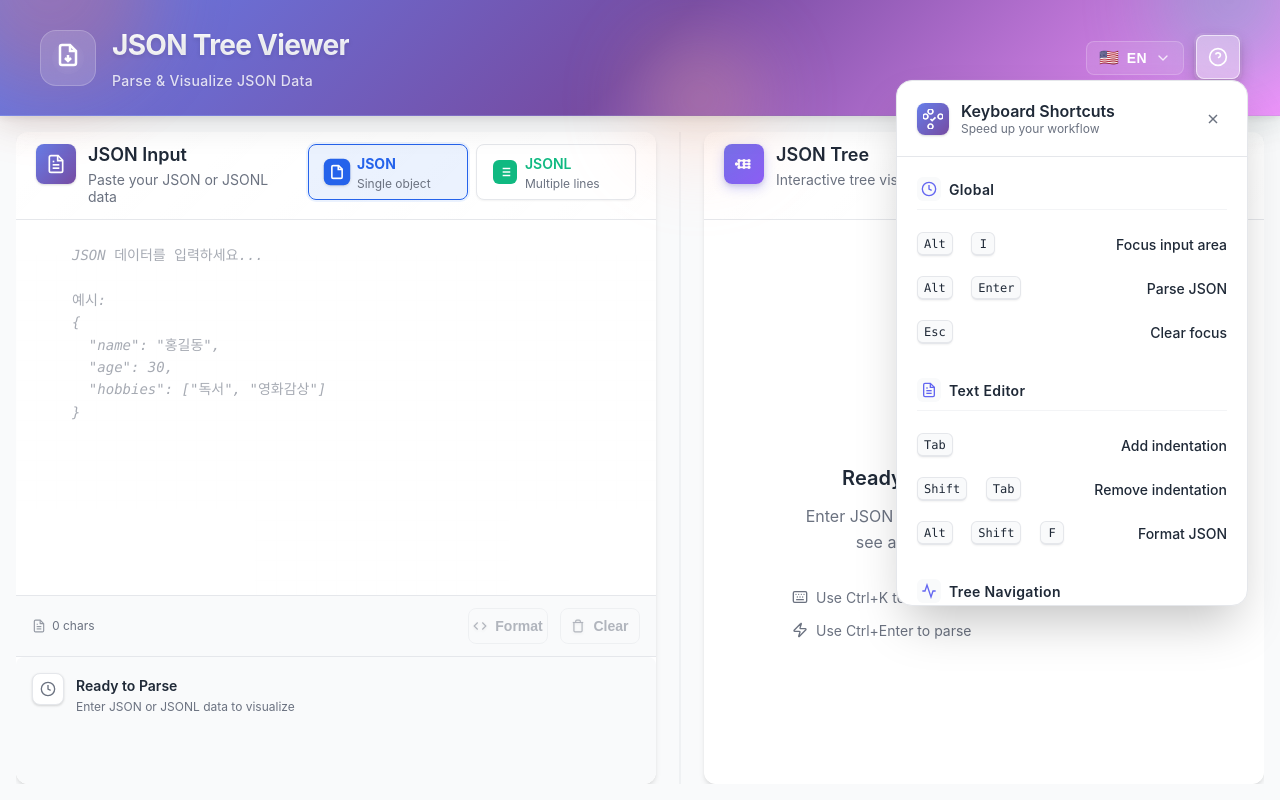
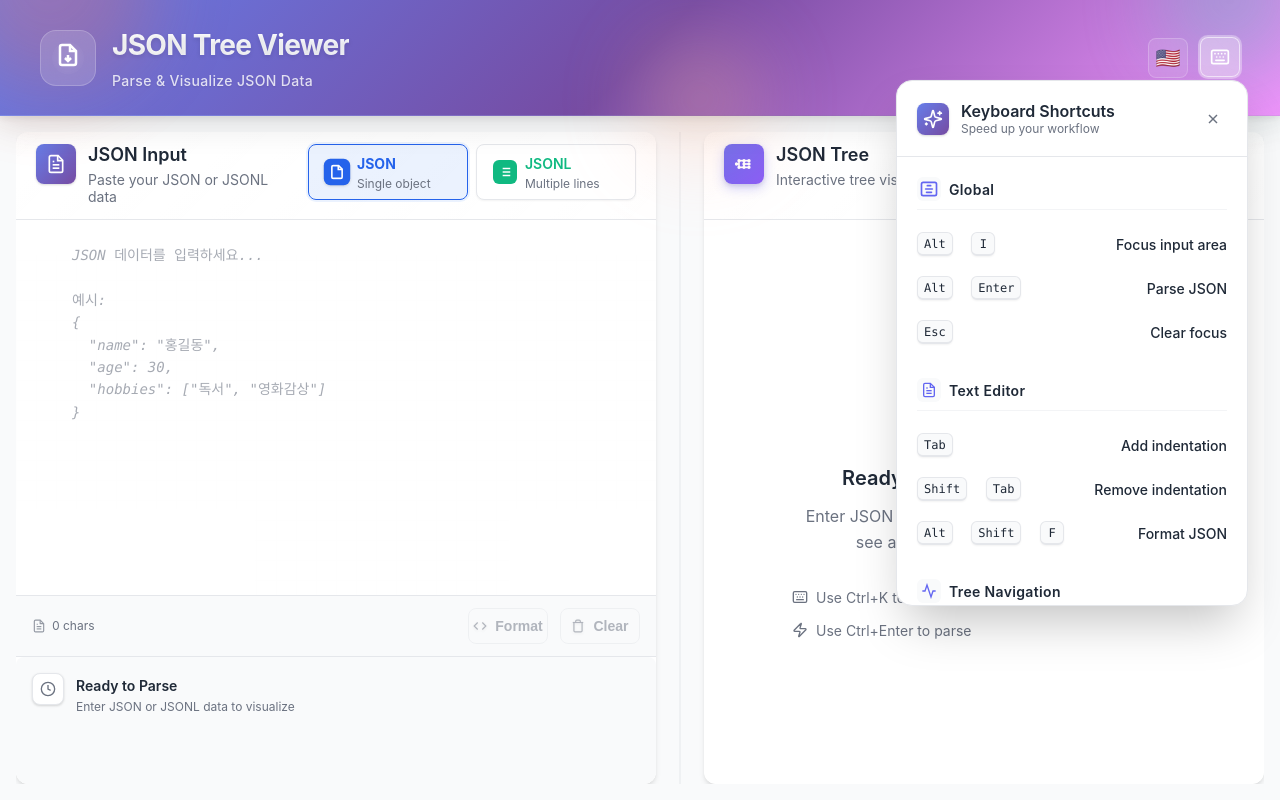
Before and after one commit to lived1024/jsonl-parser, a Vue app: page / in a window 1280 px wide. Both pictures are taken after a click on the button "Keyboard shortcuts help". Built offline with nearby package versions, Linux system fonts and the light colour scheme.

Commit message:
feat: 헤더 - 다국어 및 단축키 버튼 아이콘 수정

```diff
--- a/src/components/common/KeyboardShortcuts.css
+++ b/src/components/common/KeyboardShortcuts.css
@@ -4,33 +4,59 @@
   z-index: 10000;
 }
 
+
+.keyboard-shortcuts {
+  position: relative;
+  z-index: 10000;
+}
+
 .shortcuts-toggle {
-  position: relative;
   display: flex;
   align-items: center;
   justify-content: center;
-  width: 2.75rem;
-  height: 2.75rem;
-  border: 1px solid rgba(255, 255, 255, 0.3);
+  width: 2.5rem; /* 40px */
+  height: 2.5rem; /* 40px */
+  padding: 0.5rem;
+  background: rgba(255, 255, 255, 0.1);
+  border: 1px solid rgba(255, 255, 255, 0.2);
+  border-radius: 0.5rem;
+  color: white;
+  cursor: pointer;
+  transition: all 0.2s ease;
+  backdrop-filter: blur(10px);
+  -webkit-backdrop-filter: blur(10px);
+}
+
+.shortcuts-toggle:hover,
+.shortcuts-toggle--active {
   background: rgba(255, 255, 255, 0.15);
-  backdrop-filter: blur(15px);
-  -webkit-backdrop-filter: blur(15px);
-  border-radius: var(--radius-md);
-  color: rgba(255, 255, 255, 0.95);
-  width: 2.75rem;
-  height: 2.75rem;
-  border: 1px solid rgba(255, 255, 255, 0.3);
-  background: rgba(255, 255, 255, 0.15);
-  backdrop-filter: blur(15px);
-  -webkit-backdrop-filter: blur(15px);
-  border-radius: var(--radius-md);
-  color: rgba(255, 255, 255, 0.95);
-  cursor: pointer;
-  transition: all var(--transition-fast);
+  border-color: rgba(255, 255, 255, 0.3);
+  transform: translateY(-1px);
+  box-shadow: 0 4px 12px rgba(0, 0, 0, 0.1);
+}
+
+.shortcuts-toggle:focus {
+  outline: none;
+  box-shadow: 0 0 0 2px rgba(255, 255, 255, 0.3);
+}
+
+.shortcuts-panel {
+  position: fixed;
+  top: 5rem;
+  right: 2rem;
+  width: 22rem;
+  background: var(--color-background);
+  border: 1px solid var(--color-border);
+  border-radius: var(--radius-xl);
   box-shadow:
-    0 4px 12px rgba(0, 0, 0, 0.15),
-    0 2px 4px rgba(0, 0, 0, 0.1);
+    0 25px 50px -12px rgba(0, 0, 0, 0.25),
+    0 0 0 1px rgba(255, 255, 255, 0.05);
+  z-index: 99999;
+  overflow: hidden;
+  backdrop-filter: blur(20px);
+  -webkit-backdrop-filter: blur(20px);
 }
+
 
 .shortcuts-toggle::before {
   content: '';
--- a/src/components/common/KeyboardShortcuts.vue
+++ b/src/components/common/KeyboardShortcuts.vue
@@ -8,11 +8,7 @@
       :title="t('accessibility.keyboardHelp')"
       :class="{ 'shortcuts-toggle--active': isVisible }"
     >
-      <svg width="20" height="20" viewBox="0 0 24 24" fill="none" stroke="currentColor" stroke-width="2">
-        <circle cx="12" cy="12" r="10"/>
-        <path d="M9.09 9a3 3 0 0 1 5.83 1c0 2-3 3-3 3"/>
-        <line x1="12" y1="17" x2="12.01" y2="17"/>
-      </svg>
+      <KeyboardIcon :size="20" />
     </button>
 
     <Transition name="shortcuts-panel" appear>
@@ -20,13 +16,7 @@
         <div class="shortcuts-header">
           <div class="header-content">
             <div class="header-icon">
-              <svg width="20" height="20" viewBox="0 0 24 24" fill="none" stroke="currentColor" stroke-width="2">
-                <path d="M9 12l2 2 4-4"/>
-                <path d="M21 12c-1 0-3-1-3-3s2-3 3-3 3 1 3 3-2 3-3 3"/>
-                <path d="M3 12c1 0 3-1 3-3s-2-3-3-3-3 1-3 3 2 3 3 3"/>
-                <path d="M12 3c0 1-1 3-3 3s-3-2-3-3 1-3 3-3 3 2 3 3"/>
-                <path d="M12 21c0-1-1-3-3-3s-3 2-3 3 1 3 3 3 3-2 3-3"/>
-              </svg>
+              <SparklesIcon :size="20" />
             </div>
             <div class="header-text">
               <h3>{{ t('shortcuts.title') }}</h3>
@@ -49,10 +39,12 @@
         <div class="shortcut-section">
           <div class="section-header">
             <div class="section-icon">
-              <svg width="16" height="16" viewBox="0 0 24 24" fill="none" stroke="currentColor" stroke-width="2">
-                <circle cx="12" cy="12" r="10"/>
-                <polyline points="12,6 12,12 16,14"/>
-              </svg>
+                    <svg xmlns="http://www.w3.org/2000/svg" width="20" height="20" viewBox="0 0 24 24" fill="none" stroke="currentColor" stroke-width="2" stroke-linecap="round" stroke-linejoin="round">
+        <path d="M10 8h4"/>
+        <path d="M8 12h8"/>
+        <path d="M9 16h6"/>
+        <rect x="3" y="4" width="18" height="16" rx="2"/>
+      </svg>
             </div>
             <h4>{{ t('shortcuts.sections.global') }}</h4>
           </div>
@@ -175,6 +167,7 @@
 <script setup lang="ts">
 import useKeyboardShortcuts from './KeyboardShortcuts'
 import { useI18n } from '../../composables/useI18n'
+import { KeyboardIcon, SparklesIcon } from 'lucide-vue-next'
 
 const { isVisible } = useKeyboardShortcuts()
 const { t } = useI18n()
--- a/src/components/ui/LanguageSelector.vue
+++ b/src/components/ui/LanguageSelector.vue
@@ -15,19 +15,12 @@
       :disabled="isChangingLanguage || isLoading"
     >
       <div class="button-content">
-        <span class="language-flag">{{ currentLanguageInfo?.flag || '🌐' }}</span>
-        <span class="language-code">{{ currentLanguage.toUpperCase() }}</span>
+        <span v-if="!(isChangingLanguage || isLoading)" class="language-flag">{{ currentLanguageInfo?.flag || '🌐' }}</span>
         <div v-if="isChangingLanguage || isLoading" class="loading-spinner">
           <svg width="16" height="16" viewBox="0 0 24 24" fill="none" stroke="currentColor" stroke-width="2">
             <path d="M21 12a9 9 0 11-6.219-8.56"/>
           </svg>
         </div>
-        <ChevronDownIcon
-          v-else
-          :size="16"
-          class="dropdown-icon"
-          :class="{ 'dropdown-icon--rotated': isOpen }"
-        />
       </div>
     </button>
 
@@ -224,18 +217,18 @@ onUnmounted(() => {
 .language-button {
   display: flex;
   align-items: center;
-  padding: 0.5rem 0.75rem;
+  justify-content: center;
+  width: 2.5rem;
+  height: 2.5rem;
+  padding: 0.5rem;
   background: rgba(255, 255, 255, 0.1);
   border: 1px solid rgba(255, 255, 255, 0.2);
   border-radius: 0.5rem;
   color: white;
-  font-size: 0.875rem;
-  font-weight: 500;
   cursor: pointer;
   transition: all 0.2s ease;
   backdrop-filter: blur(10px);
   -webkit-backdrop-filter: blur(10px);
-  min-width: 4rem;
 }
 
 .language-button:hover,
@@ -254,26 +247,12 @@ onUnmounted(() => {
 .button-content {
   display: flex;
   align-items: center;
-  gap: 0.5rem;
+  justify-content: center;
 }
 
 .language-flag {
-  font-size: 1rem;
+  font-size: 1.25rem;
   line-height: 1;
-}
-
-.language-code {
-  font-weight: 600;
-  letter-spacing: 0.025em;
-}
-
-.dropdown-icon {
-  transition: transform 0.2s ease;
-  opacity: 0.8;
-}
-
-.dropdown-icon--rotated {
-  transform: rotate(180deg);
 }
 
 .loading-spinner {
```
